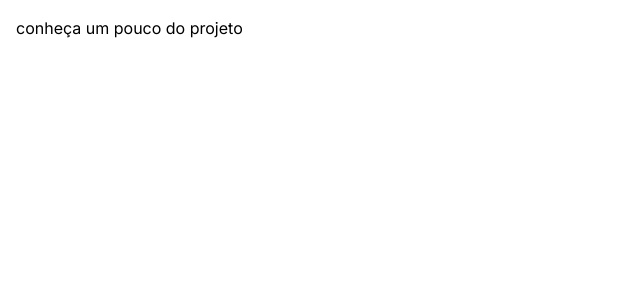
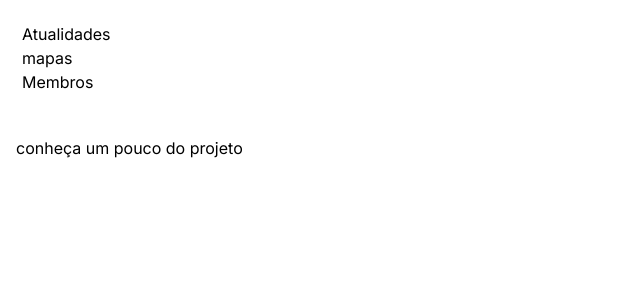
Before and after one commit to ShinjiTani67/globalsolution_webdev_vidanaagua, a Next.js app: page / in a window 1280 px wide. Shown: the top 300 px of the page, without its empty margins (0-640 px from the left). Built offline with nearby package versions, Linux system fonts and the light colour scheme.

Commit message:
update header

```diff
--- a/app/components/Header.tsx
+++ b/app/components/Header.tsx
@@ -1,7 +1,7 @@
 import React from 'react'
 import Link from 'next/link'
 
-const header = () => {
+const Header = () => {
   return (
     <div className='header'>
       <div className='headerRight'><Link href='/'></Link></div>
@@ -17,4 +17,4 @@ const header = () => {
   )
 }
 
-export default header
+export default Header
--- a/app/page.tsx
+++ b/app/page.tsx
@@ -1,9 +1,11 @@
+"use client";
 import React from 'react'
-import { Link } from "react-router-dom"
+import Header from './components/Header';
 
 export default function Home() {
   return (
     <>
+    <Header></Header>
     <img className='imgHome'></img>
     <section className='apresentacao'>
     <div>conheça um pouco do projeto</div>
```
